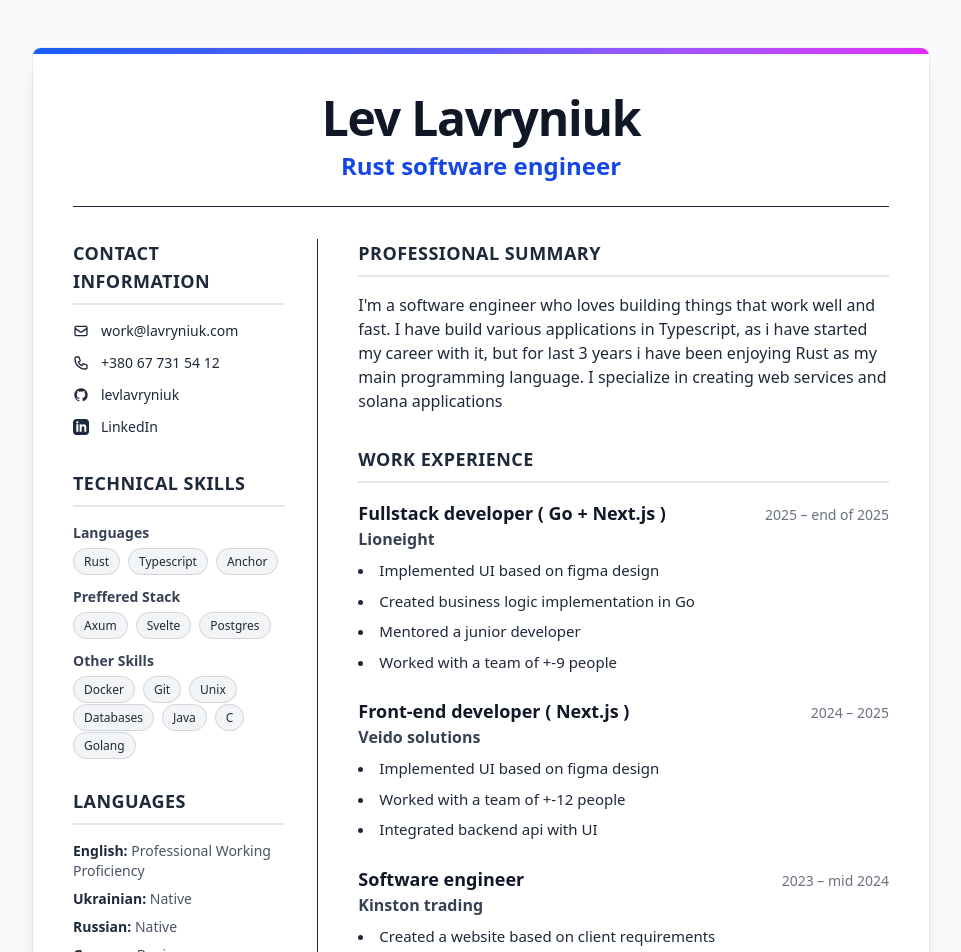
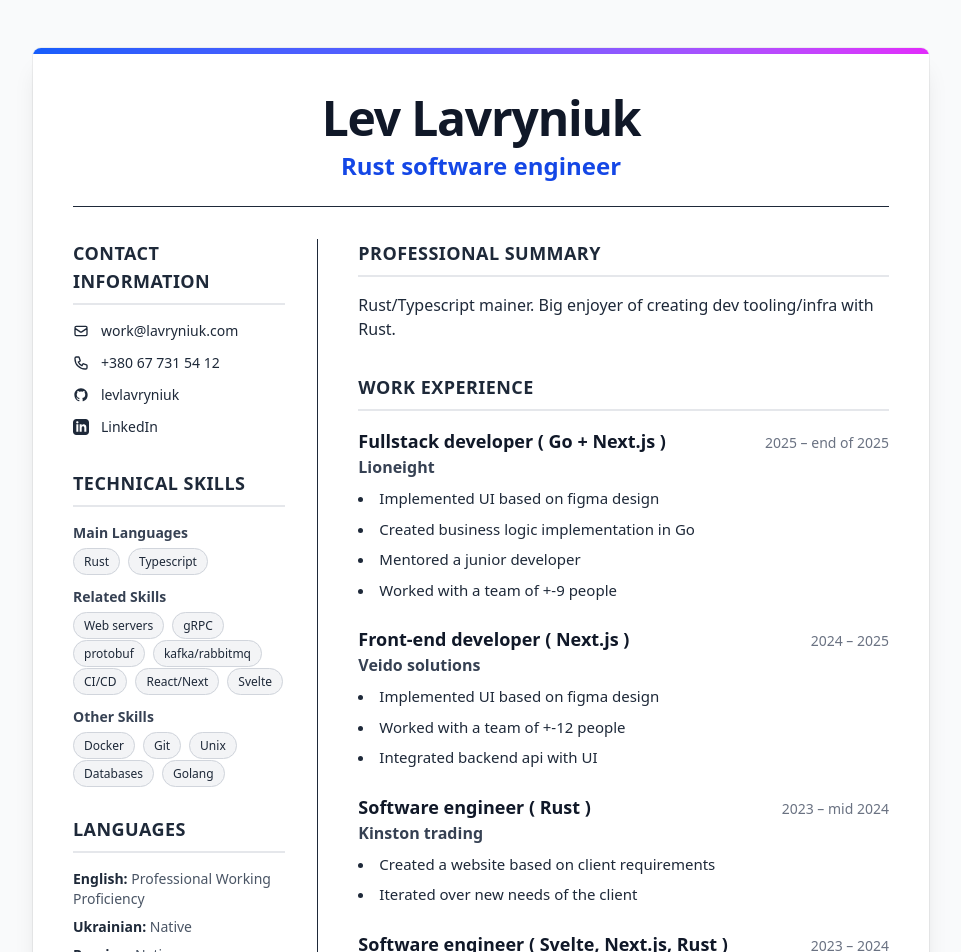
Before and after one commit to levlavryniuk/cv, a SvelteKit app: page / in a window 1280 px wide. Shown: the top 952 px of the page, without its empty margins (159-1120 px from the left). Built offline with nearby package versions, Linux system fonts and the light colour scheme.

Commit message:
i guess changed text out of boredom...

```diff
--- a/src/routes/resume.ts
+++ b/src/routes/resume.ts
@@ -2,7 +2,7 @@ export const resumeData = {
   name: 'Lev Lavryniuk',
   title: 'Rust software engineer',
   summary:
-    "I'm a software engineer who loves building things that work well and fast. I have build various applications in Typescript, as i have started my career with it, but for last 3 years i have been enjoying Rust as my main programming language. I specialize in creating web services and solana applications",
+    "Rust/Typescript mainer. Big enjoyer of creating dev tooling/infra with Rust. ",
   contact: {
     email: 'work@lavryniuk.com',
     phone: '+380 67 731 54 12',
@@ -11,10 +11,9 @@ export const resumeData = {
     location: 'Kyiv, Ukraine'
   },
   skills: {
-    languages: ['Rust', 'Typescript', 'Anchor'],
-    "Preffered stack": ["Axum", "Svelte", "Postgres"],
-    "Other Skills": ['Docker', 'Git', 'Unix', 'Databases', 'Java', 'C', 'Golang']
-
+    "Main languages": ['Rust', 'Typescript'],
+    "Related skills":['Web servers', 'gRPC', 'protobuf', 'kafka/rabbitmq', 'CI/CD', 'React/Next', "Svelte"],
+    "Other Skills": ['Docker', 'Git', 'Unix', 'Databases', 'Golang']
   },
   experience: [
     {
@@ -24,13 +23,13 @@ export const resumeData = {
       description: ['Led a team of 3 developers', 'Architected and designed product']
     },
     {
-      role: 'Software engineer',
+      role: 'Software engineer ( Svelte, Next.js, Rust )',
       company: 'Freelance',
       period: '2023 – 2024',
       description: ['Created software ( websites, scrapers, software ) based on client needs']
     },
     {
-      role: 'Software engineer',
+      role: 'Software engineer ( Rust )',
       company: 'Kinston trading',
       period: '2023 – mid 2024',
       description: [
```
